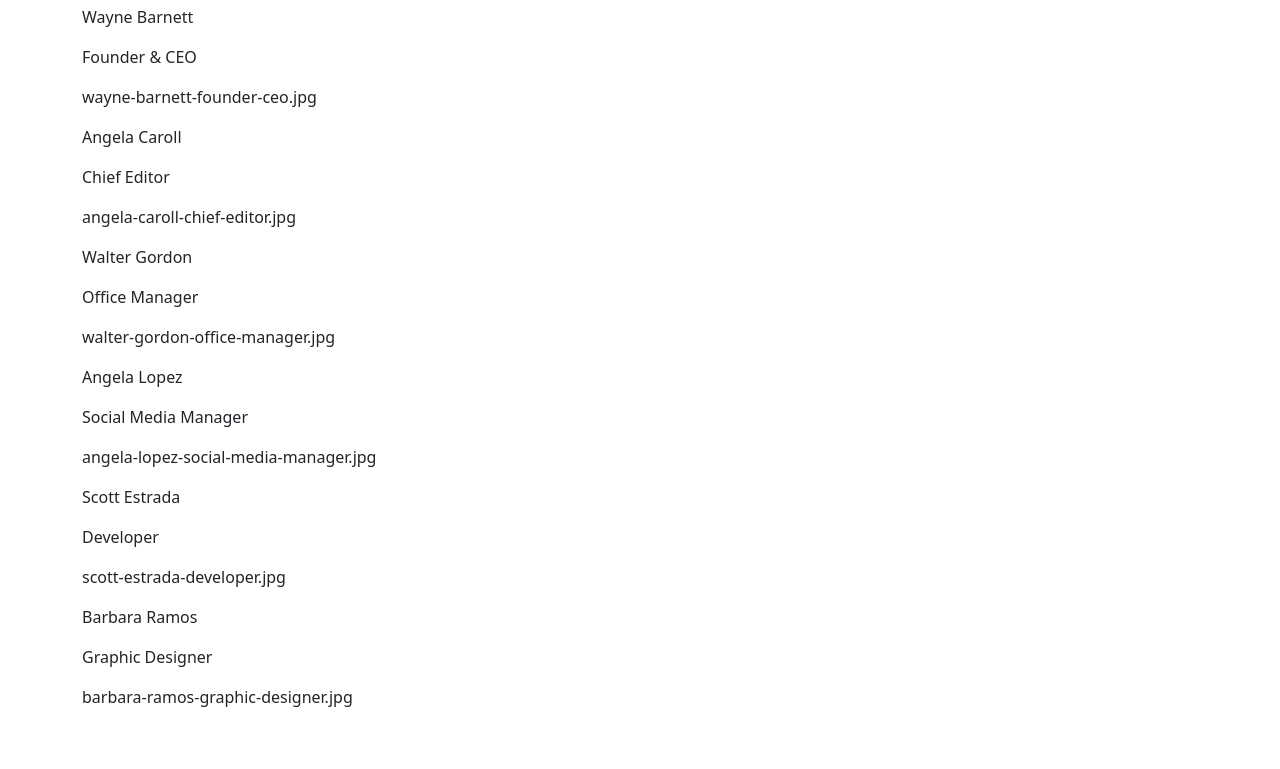
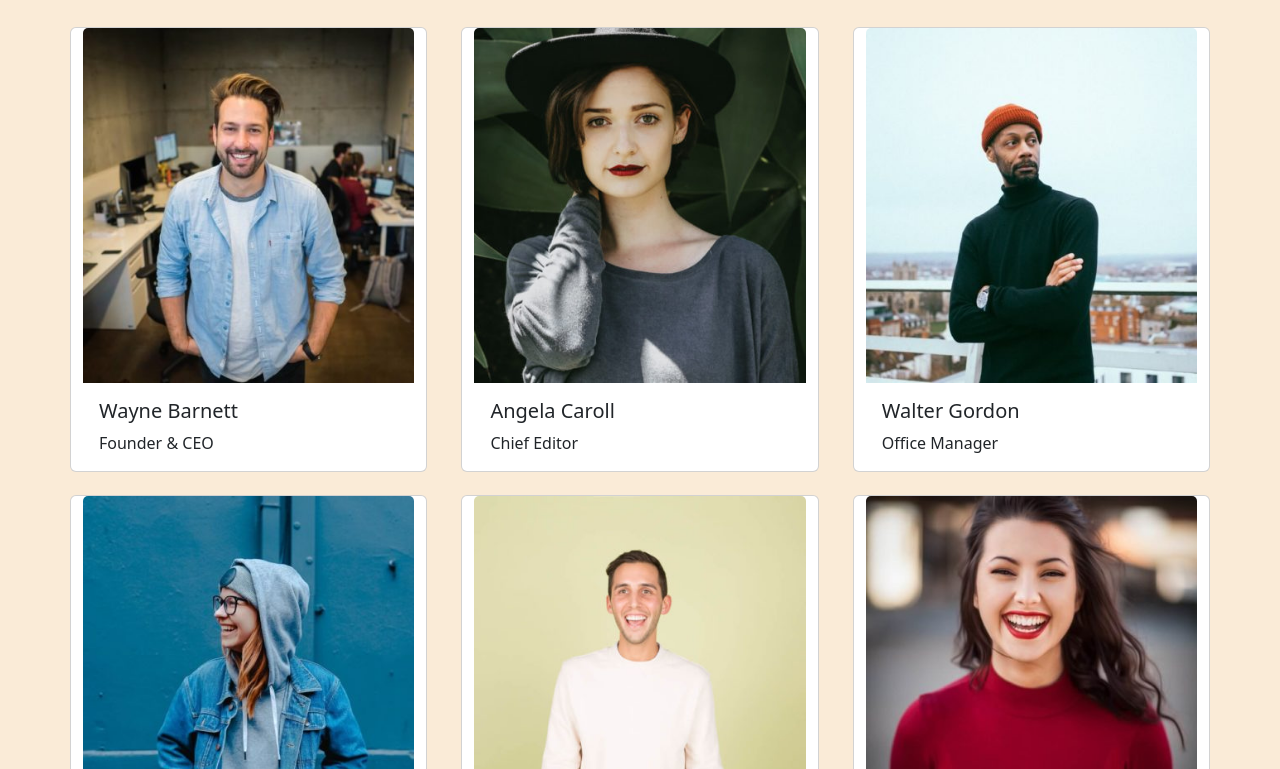
Before and after one commit to LorenzoMegna24/js-our-team, a plain HTML site: page index.html in a window 1280 px wide. Shown: the part 88-857 px from the top of the page. Before the commit the page ends 813 px from the top, so only its background shows below. Drawn offline with nearby package versions, Linux system fonts and the light colour scheme.

Commit message:
Esercizio completato, Bonus completati

```diff
--- /dev/null
+++ b/assets/css/style.css
@@ -0,0 +1,14 @@
+body{
+  background-color: antiquewhite;
+}
+img{
+  object-fit: contain;
+}
+h4{
+  color: rgb(74, 73, 73);
+  margin-bottom: 30px;
+}
+.card{
+  flex-basis: calc(100% / 3 - 2%);
+  margin-bottom: 2%;
+}
--- a/assets/js/main.js
+++ b/assets/js/main.js
@@ -43,16 +43,27 @@ const team = [
 ];
 
 console.log(team);
+
 for( let i = 0; i < team.length; i++ ){
 
   console.log( team[i] );
 
   let singoloOggetto = team[i]
 
+  document.querySelector(".row").innerHTML += `
+        <div class="card" style="width: 18rem;">
+          <img src="assets/img/${singoloOggetto.image}" class="card-img-top" alt="...">
+          <div class="card-body">
+            <h5 class="card-title">${singoloOggetto.name}</h5>
+            <p class="card-text">${singoloOggetto.role}</p>
+          </div>
+        </div>
+`
 
-   for( let key in singoloOggetto ){
-     console.log(key);
-     console.log( singoloOggetto[key] );
-     document.querySelector(".row").innerHTML += `<p>${singoloOggetto[key]}</p>`
-   }
+//------------------------Milestone 2---------------------//
+  //  for( let key in singoloOggetto ){
+  //    console.log(key);
+  //    console.log( singoloOggetto[key] );
+  //    document.querySelector(".row").innerHTML += `<p>${singoloOggetto[key]}</p>`
+  //  }
 }
--- a/index.html
+++ b/index.html
@@ -5,6 +5,7 @@
   <meta http-equiv="X-UA-Compatible" content="IE=edge">
   <meta name="viewport" content="width=device-width, initial-scale=1.0">
   <link href="https://cdn.jsdelivr.net/npm/bootstrap@5.3.0-alpha3/dist/css/bootstrap.min.css" rel="stylesheet" integrity="sha384-KK94CHFLLe+nY2dmCWGMq91rCGa5gtU4mk92HdvYe+M/SXH301p5ILy+dN9+nJOZ" crossorigin="anonymous">
+  <link rel="stylesheet" href="assets/css/style.css">
 
   <title>Our Team</title>
 </head>
@@ -12,7 +13,7 @@
   <h1 class="text-uppercase text-center">Our team</h1>
   <h4 class="text-center">Lorem, ipsum dolor sit amet consectetur adipisicing elit. Nam, debitis consequatur.</h4>
   <div class="container">
-    <div class="row">
+    <div class="row flex-wrap justify-content-between">
 
     </div>
   </div>
```
